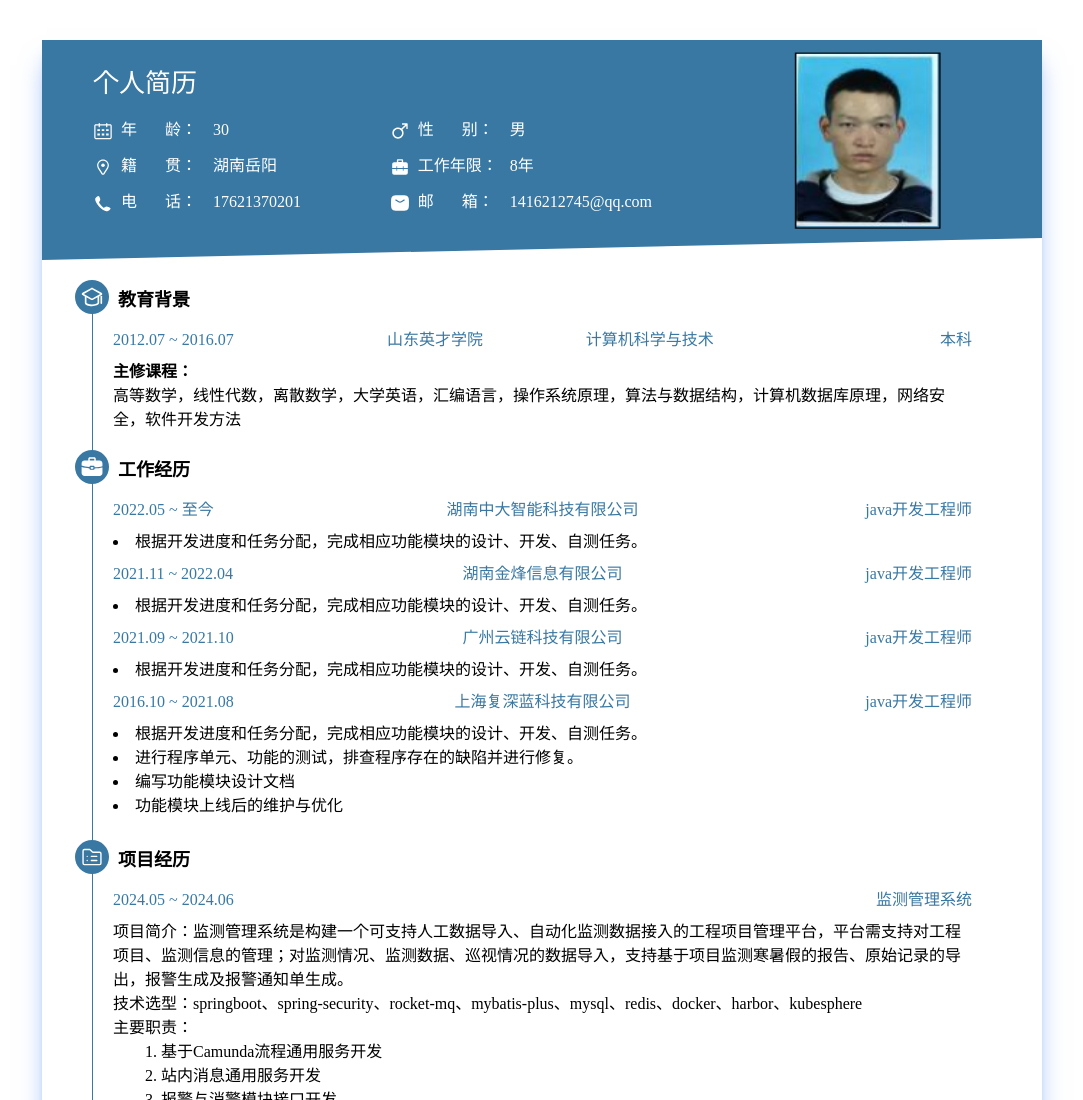
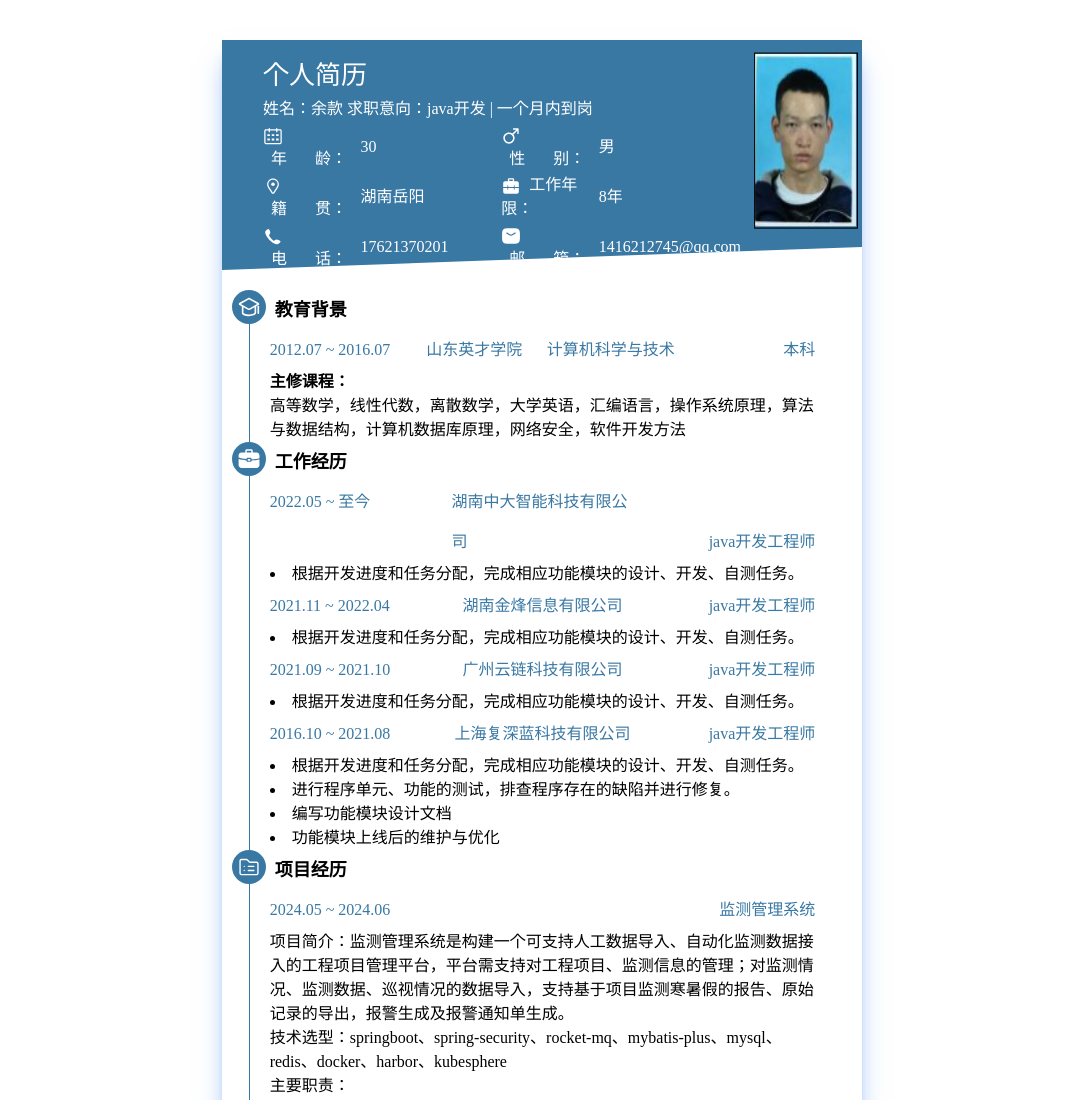
Before and after one commit to YuWanJun/resume, a plain HTML site: page index.html in a window 1280 px wide. Shown: the top 1100 px of the page, without its empty margins (98-1181 px from the left). Drawn offline with nearby package versions, Linux system fonts and the light colour scheme.

Commit message:
移动端适配

```diff
--- a/index.html
+++ b/index.html
@@ -14,15 +14,18 @@
 </head>
 
 <body>
-  <div class="app flex items-center flex-col ">
-    <div class="w-[1000px] h-full mt-[40px] shadow-xl shadow-blue-500/50">
-      <div class="base w-full h-[220px] text-white bg-[#3978a3] flex flex-nowrap">
-        <table class="w-[700px] h-[165px] ml-[50px] mt-[15px] border-collapse">
-          <tr colspan="3" class="text-[26px]">
-            <td>个人简历</td>
+  <div class="app flex items-center flex-col">
+    <div class="resume h-full shadow-xl shadow-blue-500/50">
+      <div class="base w-full h-[230px] text-white bg-[#3978a3] flex flex-nowrap">
+        <table class="w-9/12 h-[185px] ml-[40px] mt-[15px] border-collapse">
+          <tr class="text-[26px]">
+            <td colspan="3">个人简历</td>
           </tr>
           <tr>
-            <td class="w-[120px]"><svg t="1717292629006" class="icon inline-block" viewBox="0 0 1024 1024" version="1.1"
+            <td class="w-full" colspan="3">姓名：余款 求职意向：java开发 | 一个月内到岗</td>
+          </tr>
+          <tr>
+            <td class="w-3/12"><svg t="1717292629006" class="icon inline-block" viewBox="0 0 1024 1024" version="1.1"
                 xmlns="http://www.w3.org/2000/svg" p-id="1509" width="20" height="20">
                 <path
                   d="M880 160H736v-32c0-17.7-14.3-32-32-32s-32 14.3-32 32v32H352v-32c0-17.7-14.3-32-32-32s-32 14.3-32 32v32H144c-44.2 0-80 35.8-80 80v608c0 44.2 35.8 80 80 80h736c44.2 0 80-35.8 80-80V240c0-44.2-35.8-80-80-80z m16 688c0 8.8-7.2 16-16 16H144c-8.8 0-16-7.2-16-16V240c0-8.8 7.2-16 16-16h144v64c0 17.7 14.3 32 32 32s32-14.3 32-32v-64h320v64c0 17.7 14.3 32 32 32s32-14.3 32-32v-64h144c8.8 0 16 7.2 16 16v608z"
@@ -32,7 +35,7 @@
                   fill="#ffffff" p-id="1511"></path>
               </svg><span>&nbsp;&nbsp;年&nbsp;&nbsp;&nbsp;&nbsp;&nbsp;&nbsp;&nbsp;龄：</span></td>
             <td>30</td>
-            <td class="w-[120px]"><svg t="1717293546610" class="icon inline-block" viewBox="0 0 1024 1024" version="1.1"
+            <td class="w-3/12"><svg t="1717293546610" class="icon inline-block" viewBox="0 0 1024 1024" version="1.1"
                 xmlns="http://www.w3.org/2000/svg" p-id="8585" width="20" height="20">
                 <path
                   d="M874 120H622c-3.3 0-6 2.7-6 6v56c0 3.3 2.7 6 6 6h160.4L583.1 387.3c-50-38.5-111-59.3-175.1-59.3-76.9 0-149.3 30-203.6 84.4S120 539.1 120 616s30 149.3 84.4 203.6C258.7 874 331.1 904 408 904s149.3-30 203.6-84.4C666 765.3 696 692.9 696 616c0-64.1-20.8-124.9-59.2-174.9L836 241.9V402c0 3.3 2.7 6 6 6h56c3.3 0 6-2.7 6-6V150c0-16.5-13.5-30-30-30zM408 828c-116.9 0-212-95.1-212-212s95.1-212 212-212 212 95.1 212 212-95.1 212-212 212z"
@@ -41,7 +44,7 @@
             <td>男</td>
           </tr>
           <tr>
-            <td class="w-[120px]"><svg t="1717293161559" class="icon inline-block" viewBox="0 0 1024 1024" version="1.1"
+            <td class="w-3/12"><svg t="1717293161559" class="icon inline-block" viewBox="0 0 1024 1024" version="1.1"
                 xmlns="http://www.w3.org/2000/svg" p-id="3467" width="20" height="20">
                 <path d="M512 427.023m-90 0a90 90 0 1 0 180 0 90 90 0 1 0-180 0Z" fill="#ffffff" p-id="3468"></path>
                 <path
@@ -49,7 +52,7 @@
                   fill="#ffffff" p-id="3469"></path>
               </svg>&nbsp;&nbsp;籍&nbsp;&nbsp;&nbsp;&nbsp;&nbsp;&nbsp;&nbsp;贯：</td>
             <td>湖南岳阳</td>
-            <td class="w-[120px]"><svg t="1717293667472" class="icon inline-block" viewBox="0 0 1024 1024" version="1.1"
+            <td class="w-3/12"><svg t="1717293667472" class="icon inline-block" viewBox="0 0 1024 1024" version="1.1"
                 xmlns="http://www.w3.org/2000/svg" p-id="15670" width="20" height="20">
                 <path
                   d="M112 600a8 8 0 0 0 8 8h208v78c0 10.93 8.769 19.813 19.656 19.997L348 706c11.046 0 20-8.954 20-20v-78h288v78c0 10.93 8.769 19.813 19.656 19.997L676 706c11.046 0 20-8.954 20-20v-78h208a8 8 0 0 0 7.996-7.75L912 600v212c0 55.228-44.772 100-100 100H212c-55.228 0-100-44.772-100-100z m490-418H422v78h180v-78zM112 372c0-55.228 44.772-100 100-100h140.033a61.098 61.098 0 0 1-0.033-2v-98c0-33.137 26.863-60 60-60h200c33.137 0 60 26.863 60 60v98c0 0.67-0.011 1.336-0.033 2H812c55.228 0 100 44.772 100 100v204a8 8 0 0 0-8-8H696v-78c0-10.93-8.769-19.813-19.656-19.997L676 470c-11.046 0-20 8.954-20 20v78H368v-78c0-10.93-8.769-19.813-19.656-19.997L348 470c-11.046 0-20 8.954-20 20v78H120a8 8 0 0 0-7.996 7.75L112 576V372z"
@@ -58,14 +61,14 @@
             <td>8年</td>
           </tr>
           <tr>
-            <td class="w-[120px]"><svg t="1717293253290" class="icon inline-block" viewBox="0 0 1024 1024" version="1.1"
+            <td class="w-3/12"><svg t="1717293253290" class="icon inline-block" viewBox="0 0 1024 1024" version="1.1"
                 xmlns="http://www.w3.org/2000/svg" p-id="4571" width="20" height="20">
                 <path
                   d="M789.85475 713.420429c-56.890708-21.75549-110.774943-49.748031-173.238576 8.559956-38.553061 35.985586-66.429968 32.04688-91.638093 18.648732C499.786329 727.233016 344.582501 568.779168 323.393923 516.943592c-21.186532-51.835575-9.742898-58.84113 0-74.553996 9.728572-15.735379 77.310783-52.43728 36.652781-167.765935-40.672328-115.331725-72.604598-202.183815-238.250242 0-17.183358 20.969591 0 111.843274 0 111.843274s116.799146 381.794519 513.137916 540.566616C696.461687 951.674765 835.415412 912.650983 891.505895 815.18823 918.999063 767.42439 879.124913 747.554854 789.85475 713.420429z"
                   fill="#ffffff" p-id="4572"></path>
               </svg>&nbsp;&nbsp;电&nbsp;&nbsp;&nbsp;&nbsp;&nbsp;&nbsp;&nbsp;话：</td>
             <td>17621370201</td>
-            <td class="w-[120px]"><svg t="1717297674796" class="icon inline-block" viewBox="0 0 1024 1024" version="1.1"
+            <td class="w-3/12"><svg t="1717297674796" class="icon inline-block" viewBox="0 0 1024 1024" version="1.1"
                 xmlns="http://www.w3.org/2000/svg" p-id="53822" width="20" height="20">
                 <path
                   d="M636.608 118.912a4942.272 4942.272 0 0 0-249.216 0h-2.432c-65.088 1.664-117.44 3.008-159.36 10.304-43.968 7.68-79.68 22.336-109.824 52.608-30.08 30.144-44.608 65.28-52.096 108.544-7.168 41.152-8.32 92.16-9.6 155.52l-0.064 2.496a2979.136 2979.136 0 0 0 0 127.232v2.56c1.408 63.232 2.496 114.304 9.6 155.52 7.552 43.136 22.144 78.336 52.16 108.48 30.144 30.272 65.92 44.928 109.824 52.608 41.92 7.296 94.272 8.64 159.36 10.24l2.432 0.064a4945.28 4945.28 0 0 0 249.216 0h2.496c65.024-1.664 117.376-3.008 159.36-10.304 43.904-7.68 79.616-22.336 109.76-52.608 30.08-30.08 44.608-65.28 52.096-108.544 7.168-41.152 8.32-92.16 9.6-155.52l0.064-2.496c0.896-42.496 0.896-84.736 0-127.232v-2.56c-1.408-63.232-2.496-114.304-9.6-155.456-7.552-43.2-22.144-78.4-52.16-108.544-30.144-30.272-65.92-44.928-109.76-52.608-41.984-7.296-94.336-8.64-159.36-10.24l-2.56-0.064zM314.88 335.104l125.568 74.24c36.032 21.312 55.168 27.968 71.488 27.968s35.52-6.656 71.552-27.968l125.504-74.24a32 32 0 1 1 32.576 55.104l-125.504 74.24c-37.184 21.952-69.248 36.864-104.128 36.864-34.88 0-66.944-14.912-104.064-36.864l-125.568-74.24a32 32 0 0 1 32.64-55.04z"
@@ -74,13 +77,13 @@
             <td>1416212745@qq.com</td>
           </tr>
         </table>
-        <div class="w-[150px] h-[180px] mt-[10px]">
+        <div class="w-1/6 h-[180px] mt-[10px] ml-[10px]">
           <img class="size-full" src="./avatar.png" />
         </div>
       </div>
       <div class="w-full flex items-center flex-col">
-        <div class="w-[900px] my-[20px] px-[20px] border-l border-[#3978a3]">
-          <div class="teach h-[170px]">
+        <div class="w-11/12 my-[20px] px-[20px] border-l border-[#3978a3]">
+          <div class="teach h-1/15">
             <div class="p-[6px] rounded-full bg-[#3978a3] absolute -translate-x-[38px]">
               <svg t="1717294952851" class="icon" viewBox="0 0 1024 1024" version="1.1"
                 xmlns="http://www.w3.org/2000/svg" p-id="16806" width="22" height="22">
@@ -104,7 +107,7 @@
               高等数学，线性代数，离散数学，大学英语，汇编语言，操作系统原理，算法与数据结构，计算机数据库原理，网络安全，软件开发方法
             </p>
           </div>
-          <div class="work h-[390px]">
+          <div class="work h-2/15">
             <div class="p-[6px] rounded-full bg-[#3978a3] absolute -translate-x-[38px]">
               <svg t="1717296235755" class="icon" viewBox="0 0 1024 1024" version="1.1"
                 xmlns="http://www.w3.org/2000/svg" p-id="33197" width="22" height="22">
@@ -158,7 +161,7 @@
               <li>功能模块上线后的维护与优化</li>
             </ul>
           </div>
-          <div class="project h-[1830px]">
+          <div class="project h-9/15">
             <div class="p-[6px] rounded-full bg-[#3978a3] absolute -translate-x-[38px]">
               <svg t="1717296382664" class="icon" viewBox="0 0 1024 1024" version="1.1"
                 xmlns="http://www.w3.org/2000/svg" p-id="35863" width="22" height="22">
@@ -290,7 +293,7 @@
               <li>负责用户登录模块的后台开发</li>
             </ul>
           </div>
-          <div class="skill h-[250px]">
+          <div class="skill h-2/15">
             <div class="p-[6px] rounded-full bg-[#3978a3] absolute -translate-x-[38px]">
               <svg t="1717297538348" class="icon" viewBox="0 0 1024 1024" version="1.1"
                 xmlns="http://www.w3.org/2000/svg" p-id="50965" width="22" height="22">
@@ -311,7 +314,7 @@
               <li>了解docker、docker-compose、jenkins、harbor、kubesphere等CI/CD工具</li>
             </ul>
           </div>
-          <div class="desc h-[100px]">
+          <div class="desc h-1/15">
             <div class="p-[6px] rounded-full bg-[#3978a3] absolute -translate-x-[38px]">
               <svg t="1717296548309" class="icon" viewBox="0 0 1024 1024" version="1.1"
                 xmlns="http://www.w3.org/2000/svg" p-id="39230" width="22" height="22">
@@ -337,6 +340,30 @@
     font-family: Microsoft YaHei, SimSun, PingFang SC, PingFang SC Regular;
   }
 
+  /* 手机设备 */
+  @media only screen and (max-width: 600px) {
+
+    /* 样式规则 */
+    .resume {
+      width: 100%;
+    }
+  }
+
+  /* 平板设备 */
+  @media only screen and (min-width: 601px) and (max-width: 1024px) {
+    /* 样式规则 */
+  }
+
+  /* 桌面设备 */
+  @media only screen and (min-width: 1025px) {
+
+    /* 样式规则 */
+    .resume {
+      width: 50%;
+      margin-top: 40px;
+    }
+  }
+
   .base {
     clip-path: polygon(0% 0%, 100% 0%, 100% 90%, 0% 100%);
   }
```
